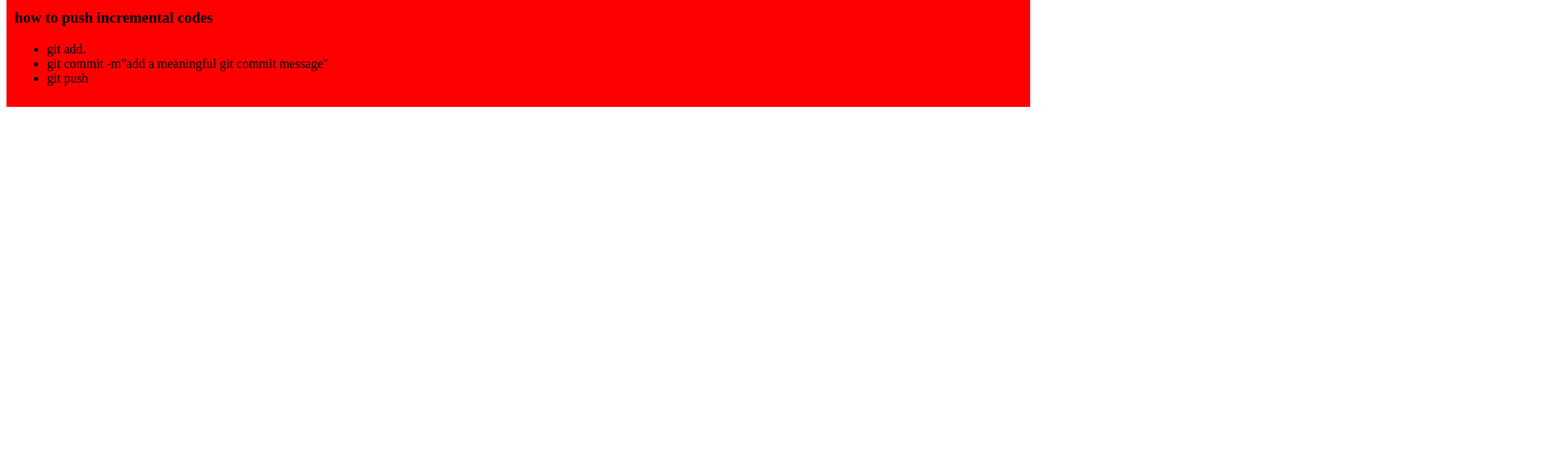
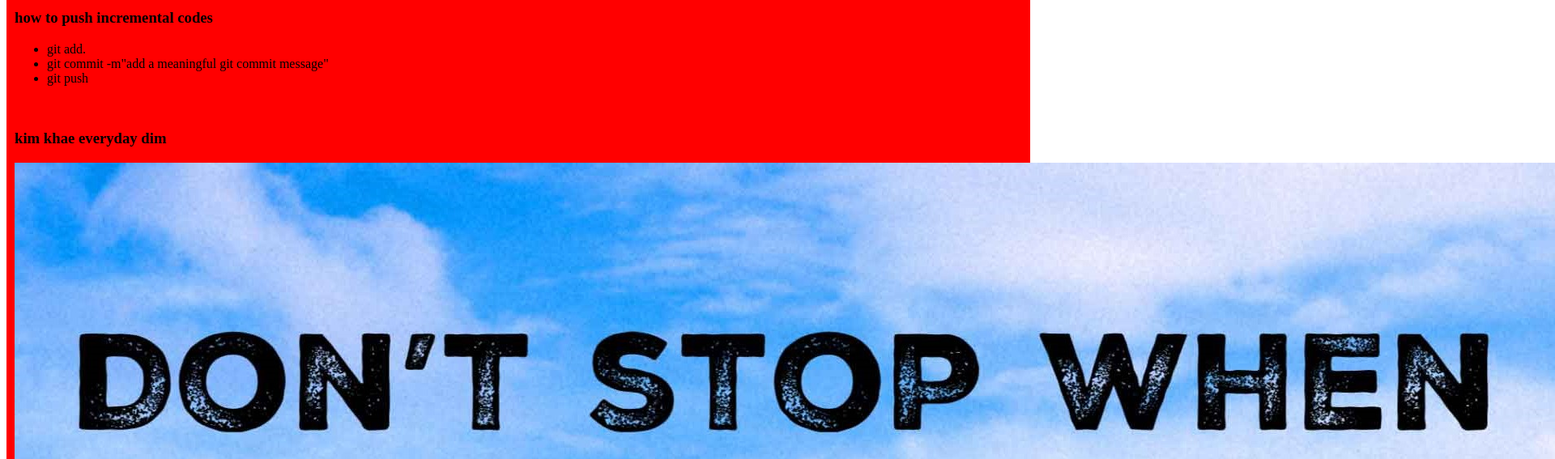
Before and after one commit to onu-15/my-simple-website-2, a plain HTML site: page index.html in a window 1280 px wide. Shown: the part 420-987 px from the top of the page at 81% size, 1920 px wide, since content can reach past the window. Before the commit the page ends 800 px from the top, so only its background shows below. Drawn offline with Linux system fonts and the light colour scheme.

Commit message:
kim khae dim

```diff
--- a/index.html
+++ b/index.html
@@ -27,6 +27,10 @@
             <li>git push</li>
         </ul>
     </div>
+    <div>
+        <h3>kim khae everyday dim</h3>
+        <img src="photo.jpg" alt="">
+    </div>
 
 </body>
 </html>
```
Also changed, not shown: photo.jpg (added).
